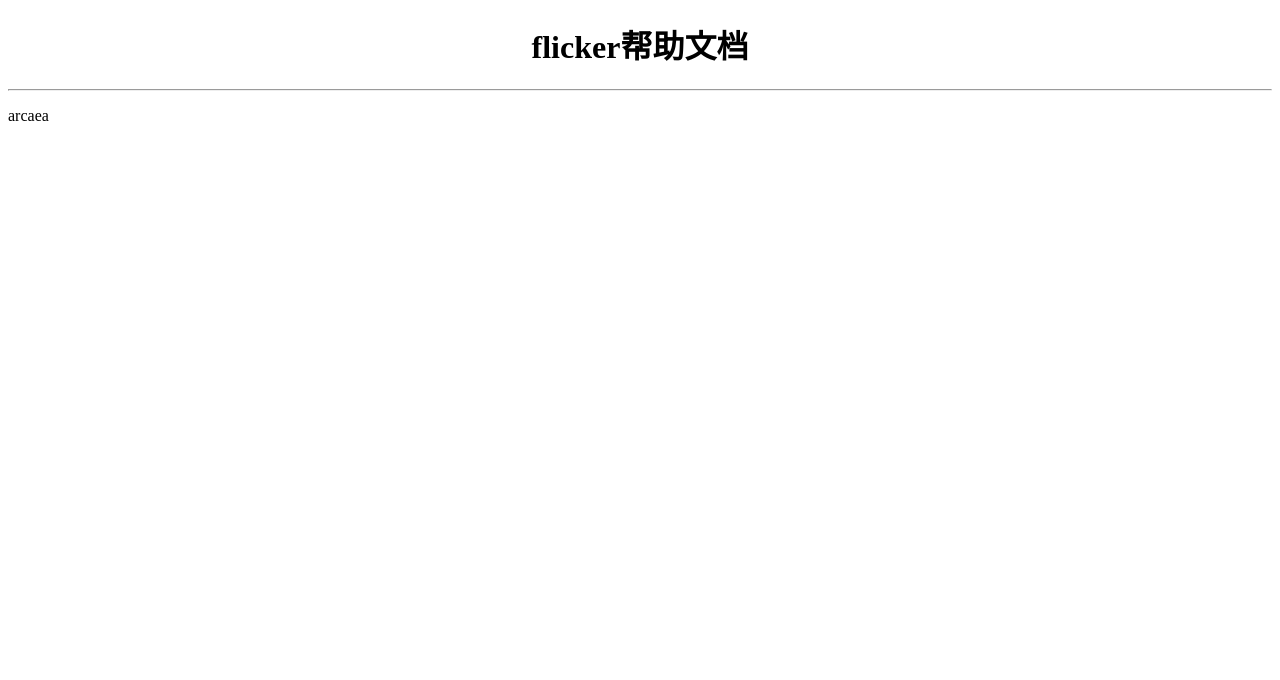
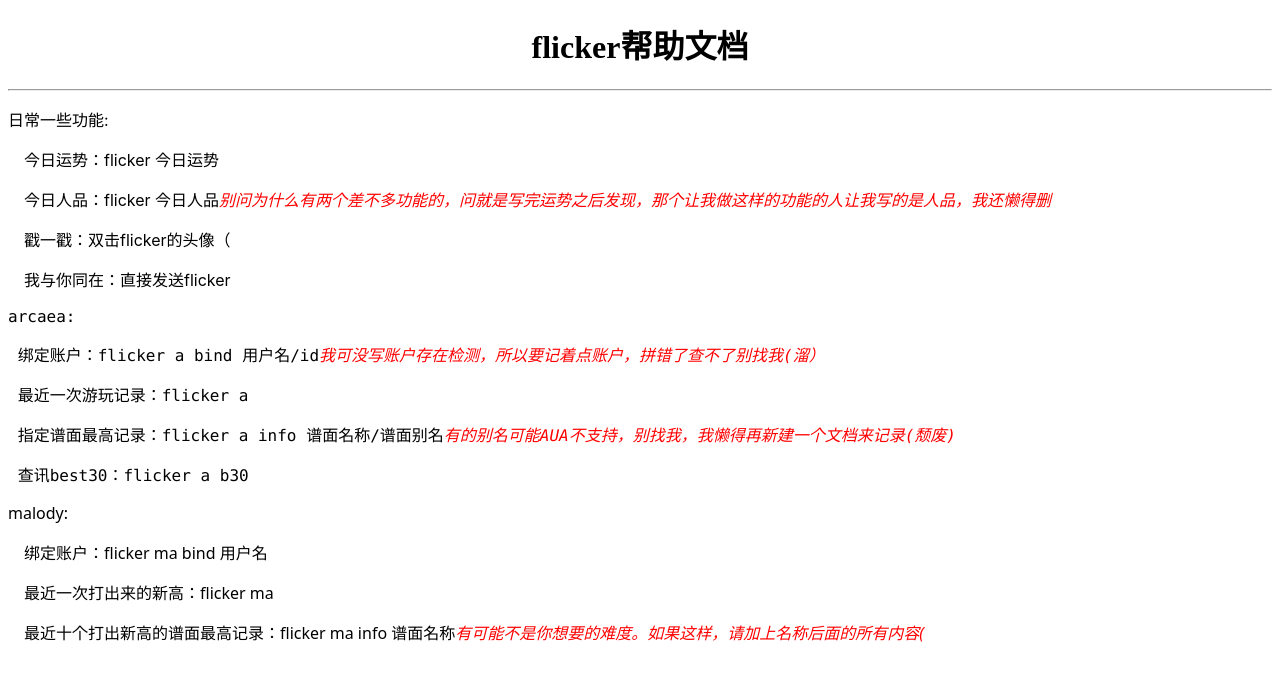
Before and after one commit to QyuJ123456/QyuJ123456.github.io, a plain HTML site: page index.html in a window 1280 px wide. Drawn offline with Linux system fonts and the light colour scheme.

Commit message:
flicker help

```diff
--- a/index.html
+++ b/index.html
@@ -3,10 +3,32 @@
 <head>
     <meta charset="UTF-8">
     <title>示例</title>
+    <style type="text/css">
+        em.important{color:red;}
+    </style>
 </head>
 <body>
     <h1 style="text-align: center;">flicker帮助文档</h1>
     <hr />
-    <p>arcaea</p>
+    <div style="font-family: -apple-system,system-ui">
+        <p>日常一些功能:</p>
+        <p>&emsp;今日运势：flicker 今日运势</p>
+        <p>&emsp;今日人品：flicker 今日人品<em class="important">别问为什么有两个差不多功能的，问就是写完运势之后发现，那个让我做这样的功能的人让我写的是人品，我还懒得删</em></p>
+        <p>&emsp;戳一戳：双击flicker的头像（</p>
+        <p>&emsp;我与你同在：直接发送flicker</p>
+    </div>
+    <div style="font-family: Consolas,system-ui">
+        <p>arcaea:</p>
+        <p>&emsp;绑定账户：flicker a bind 用户名/id<em class="important">我可没写账户存在检测，所以要记着点账户，拼错了查不了别找我(溜）</em></p>
+        <p>&emsp;最近一次游玩记录：flicker a</p>
+        <p>&emsp;指定谱面最高记录：flicker a info 谱面名称/谱面别名<em class="important">有的别名可能AUA不支持，别找我，我懒得再新建一个文档来记录(颓废)</em></p>
+        <p>&emsp;查讯best30：flicker a b30</p>
+    </div>
+    <div style="font-family: Century,system-ui">
+        <p>malody:</p>
+        <p>&emsp;绑定账户：flicker ma bind 用户名</p>
+        <p>&emsp;最近一次打出来的新高：flicker ma</p>
+        <p>&emsp;最近十个打出新高的谱面最高记录：flicker ma info 谱面名称<em class="important">有可能不是你想要的难度。如果这样，请加上名称后面的所有内容(</em></p>
+    </div>
 </body>
 </html>
```
